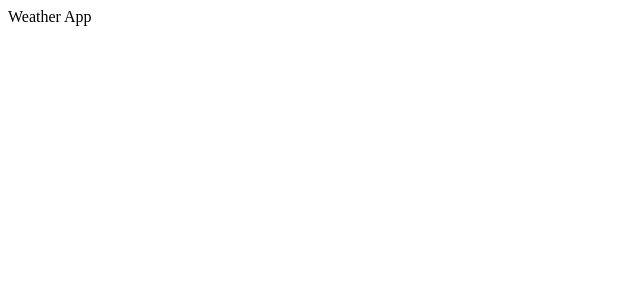
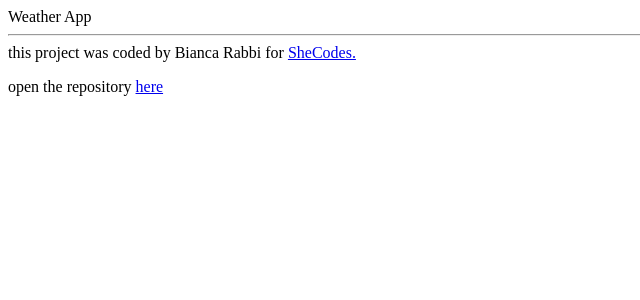
Before and after one commit to biancarabbi/react-weather-app, a React (Create React App) app: page / in a window 1280 px wide. Shown: the top 300 px of the page, without its empty margins (0-640 px from the left). Built offline with nearby package versions, Linux system fonts and the light colour scheme.

Commit message:
added some links

```diff
--- a/src/App.js
+++ b/src/App.js
@@ -1,5 +1,20 @@
 import "./App.css";
 
 export default function App() {
-  return <div className="App">Weather App</div>;
+  return (
+    <div className="App">
+      Weather App
+      <hr />
+      <footer>
+        this project was coded by Bianca Rabbi for{" "}
+        <a href="https://www.shecodes.io/">SheCodes.</a>
+        <p>
+          open the repository{" "}
+          <a href="https://github.com/biancarabbi" target="blank">
+            here
+          </a>
+        </p>
+      </footer>
+    </div>
+  );
 }
```
